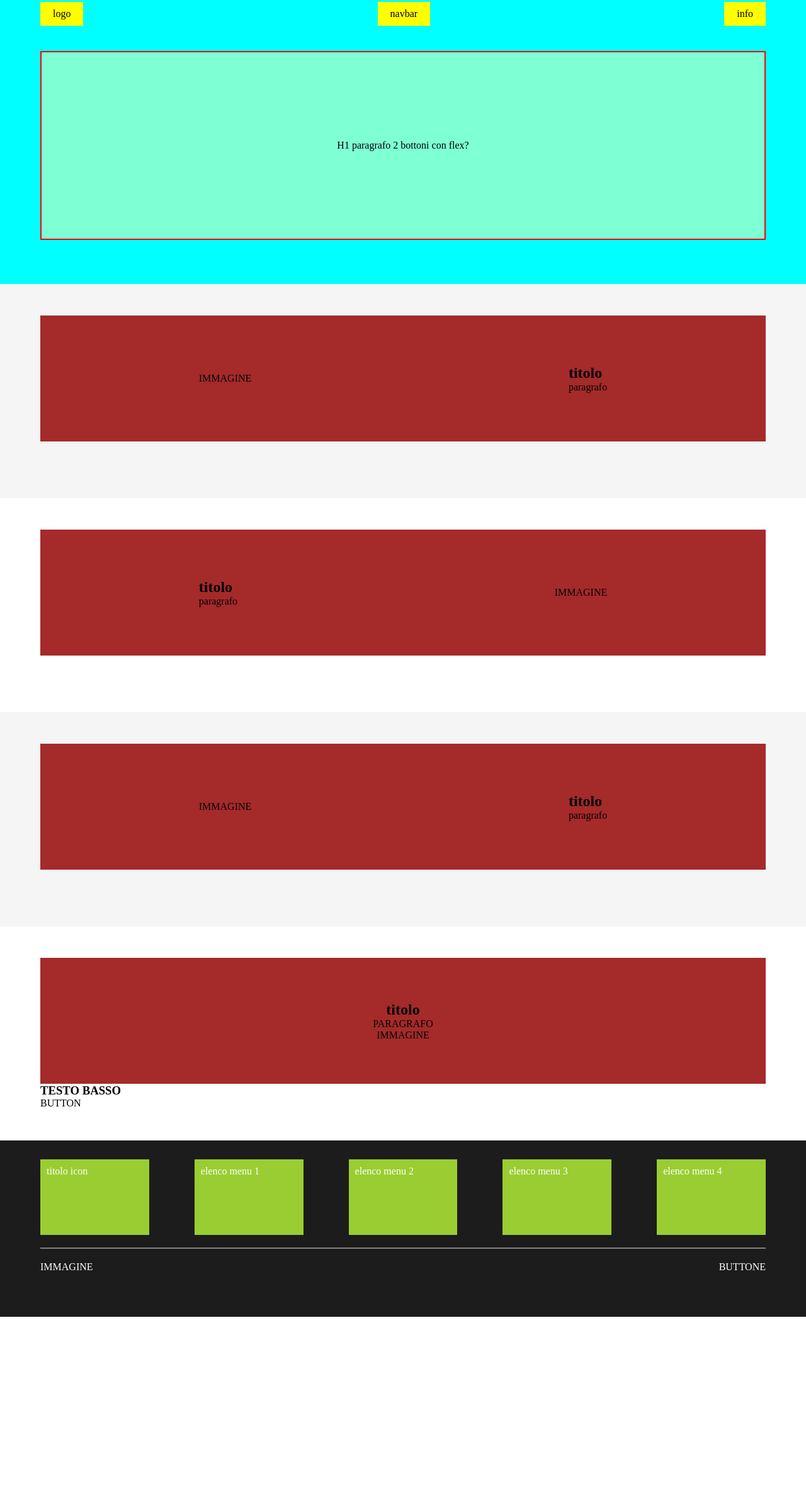
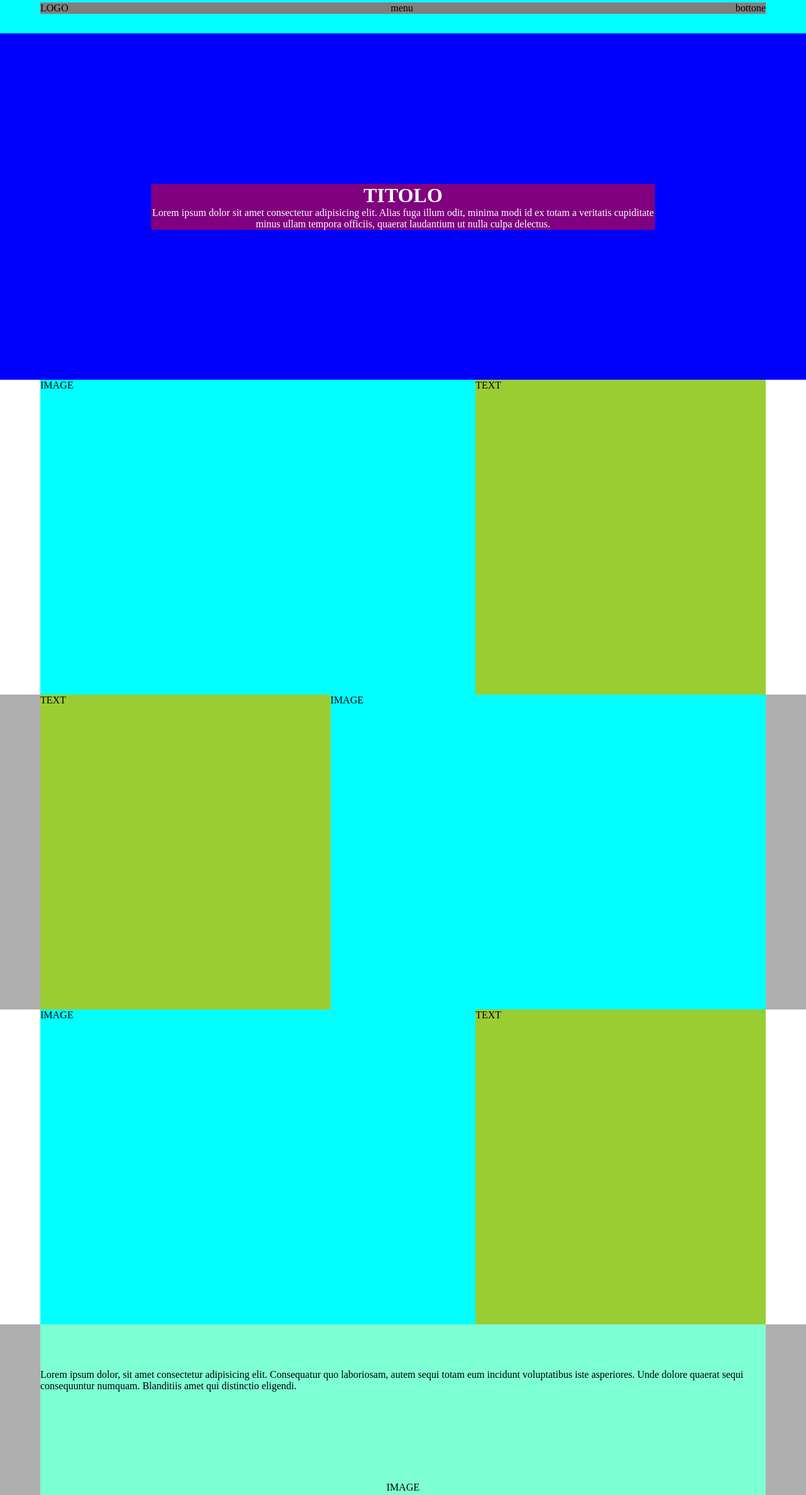
Before and after one commit to MatTheoo89/htmlcss-struttura-discord, a plain HTML site: page index.html in a window 1280 px wide. Shown: the part 27-2401 px from the top of the page at 63% size. Before the commit the page ends 2118 px from the top, so only its background shows below. Drawn offline with Linux system fonts and the light colour scheme.

Commit message:
[add] exercize correction

```diff
--- a/assets/css/style.css
+++ b/assets/css/style.css
@@ -1,98 +1,115 @@
 *{
   margin: 0;
-  padding: 0;
+  padding: 0 ;
   box-sizing: border-box;
 }
 
-.debug{
-  background-color: rgba(255, 0, 0, .5);
-  border: 2px solid red;
+.container{
+  width: 90%;
+  max-width: 1200px;
+  margin: 0 auto;
 }
 
-.main-container{
-  width: 90%;
-  margin: 0 auto;
-  padding: 30px 0;
-}
+/*HEADER*/
 
-.container{
-  margin-bottom: 40px;
-  display: flex;
-  justify-content: space-between;
-  align-items: center;
-}
 
 header{
-  height: 30%;
+  display: flex;
+  align-items: center;
+  height: 80px;
   background-color: aqua;
 }
 
-header .main-container .container .logo, .bar, .info{
-  background-color: yellow;
-  padding: 10px 20px;
-}
-
-header .main-container .jumbotron{
-  display: flex;
-  justify-content: center;
-  align-items: center;
-  background-color: aquamarine;
-  width: 100%;
-  height: 300px;
-}
-
-main .row{
-  padding: 20px 0;
-}
-
-main .row .container{
-  justify-content: space-around;
-  background-color:brown;
-  height: 200px;
-}
-
-main .row .main-container .box4{
-  display: flex;
-  background-color:brown;
-  height: 200px;
-  flex-direction: column;
-  justify-content: center;
-  align-items: center;
-}
-
-main .row  .main-container .box4 .basso{
-background-color: blueviolet;
-}
-
-main .row-odd{
-  background-color: gray;
-}
-
-main .row-odd{
-  background-color: whitesmoke;
-}
-
-footer{
-  color: white;
-  background-color: rgb(28, 28, 28);
-}
-
-footer .main-container .top{
+header .container{
   display: flex;
   justify-content: space-between;
 }
 
-footer .main-container .top .colonna{
-  width: 15%;
-  height: 120px;
-  padding: 10px 10px;
+/*JUMBO*/
+
+.jumbotron{
+  display: flex;
+  justify-content: center;
+  align-items: center;
+  height: 550px;
+  color: white;
+  text-align: center;
+  background-color: blue;
+}
+
+.jumbotron .content{
+  max-width: 800px;
+}
+
+/* DEBUG */
+.debug{
+  background-color: rgba(255, 0, 0, .5);
+}
+
+
+/*MAIN*/
+
+section.bg-grey{
+  background-color: rgb(175, 175, 175);
+}
+
+section .container{
+  display: flex;
+  min-height: 500px;
+  background-color: aquamarine;
+}
+
+section .container .image{
+  width: 60%;
+  /* DEBUG */
+  background-color: aqua;
+}
+
+
+section .container .text{
+  width: 40%;
+    /* DEBUG */
   background-color: yellowgreen;
 }
 
-footer .bottom{
+section.section-btn .container{
+  flex-direction: column;
+  justify-content: space-around;
+  align-items: center;
+}
+
+/*FOOTER*/
+
+footer{
+  background-color: rgb(32, 32, 32);
+}
+
+.footer-top{
+  display: flex;
+  /*DEBUG*/
+  min-height: 300px;
+  background-color: yellow;
+}
+
+.footer-top .col-social{
+  width: calc(100% / 3);
+    /*DEBUG*/
+    min-height: 200px;
+    background-color: rgb(225, 0, 255);
+}
+
+.footer-top .col-menu{
+  width: calc(100% / 6);
+    /*DEBUG*/
+    min-height: 200px;
+    background-color: rgb(255, 0, 34);
+    border: 1px solid black;
+}
+
+.footer-bottom{
   display: flex;
   justify-content: space-between;
-  border-top: 2px solid grey;
-  margin: 20px 0;
-  padding: 20px 0;
+  /*DEBUG*/
+  min-height: 200px;
+  background-color: rgb(21, 255, 0);
 }
--- a/index.html
+++ b/index.html
@@ -5,122 +5,73 @@
   <meta http-equiv="X-UA-Compatible" content="IE=edge">
   <meta name="viewport" content="width=device-width, initial-scale=1.0">
   <link rel="stylesheet" href="assets/css/style.css">
-  <title>DISCORD</title>
+  <title>Discord struttura</title>
 </head>
 <body>
 
+  <header>
+    <div class="container debug">
+      <div class="logo">LOGO</div>
+      <nav class="menu">menu</nav>
+      <div class="button">bottone</div>
+    </div>
+  </header>
 
-    <header>
-      <div class="main-container">
-        <div class="container">
-          <div class="logo">logo</div>
-          <nav class="bar">navbar</nav>
-          <div class="info">info</div>
-        </div>
-
-        <div class="container">
-          <div class="jumbotron debug">
-            <div>
-              <span>H1</span>
-              <span>paragrafo</span>
-              <span>2 bottoni con flex?</span>
-            </div>
-          </div>
+  <div class="jumbotron">
+    <div class="content debug">
+      <h1>TITOLO</h1>
+      <p>Lorem ipsum dolor sit amet consectetur adipisicing elit. Alias fuga illum odit, minima modi id ex totam a veritatis cupiditate minus ullam tempora officiis, quaerat laudantium ut nulla culpa delectus.</p>
     </div>
   </div>
 
-    </header>
-
   <main>
 
-      <section class="row row-odd">
-        <div class="main-container">
+    <section>
       <div class="container">
-            <span>IMMAGINE</span>
-            <div>
-              <h1>titolo</h1>
-              <p>paragrafo</p>
-            </div>
-          </div>
+        <div class="image">IMAGE</div>
+        <div class="text">TEXT</div>
       </div>
     </section>
 
-      <section class="row row-even">
-        <div class="main-container">
+    <section class="bg-grey">
       <div class="container">
-            <div>
-              <h1>titolo</h1>
-              <p>paragrafo</p>
-            </div>
-            <span>IMMAGINE</span>
-          </div>
+        <div class="text">TEXT</div>
+        <div class="image">IMAGE</div>
       </div>
     </section>
 
-      <section class="row row-odd">
-        <div class="main-container">
+    <section>
       <div class="container">
-            <span>IMMAGINE</span>
-            <div>
-              <h1>titolo</h1>
-              <p>paragrafo</p>
-            </div>
-          </div>
+        <div class="image">IMAGE</div>
+        <div class="text">TEXT</div>
       </div>
     </section>
 
-      <section class="row row-even">
-        <div class="main-container">
-          <div class="box4">
-            <h1>titolo</h1>
-            <p>PARAGRAFO</p>
-            <div>IMMAGINE</div>
-          </div>
-          <div class="basso">
-            <h3>TESTO BASSO</h3>
-            <span>BUTTON</span>
-          </div>
+    <section class="bg-grey section-btn">
+      <div class="container">
+        <div class="box-text">Lorem ipsum dolor, sit amet consectetur adipisicing elit. Consequatur quo laboriosam, autem sequi totam eum incidunt voluptatibus iste asperiores. Unde dolore quaerat sequi consequuntur numquam. Blanditiis amet qui distinctio eligendi.</div>
+        <div class="bic-image">IMAGE</div>
+        <div class="cta">CTA</div>
       </div>
     </section>
+
   </main>
 
   <footer>
-      <div class="main-container">
-        <section class="top">
-          <div class="colonna">
-            titolo icon
+
+    <div class="footer-top container">
+      <div class="col-social">social</div>
+      <div class="col-menu">menu</div>
+      <div class="col-menu">menu</div>
+      <div class="col-menu">menu</div>
+      <div class="col-menu">menu</div>
     </div>
 
-          <div class="colonna">
-            elenco menu 1
+    <div class="footer-bottom container">
+      <div class="logo">LOGO</div>
+      <div class="button">BOTTONE</div>
     </div>
 
-          <div class="colonna">
-            elenco menu 2
-          </div>
-
-          <div class="colonna">
-            elenco menu 3
-          </div>
-
-          <div class="colonna">
-            elenco menu 4
-          </div>
-
-        </section>
-
-        <section class="bottom">
-          <div>IMMAGINE</div>
-          <SPAN>BUTTONE</SPAN>
-        </section>
-      </div>
-
-
-
-        <!-- <section class="bottom">
-          ghdgdf
-        </section> -->
-      </div>
   </footer>
 
 </body>
```
Lines whose indentation alone changed are shown as unchanged.
